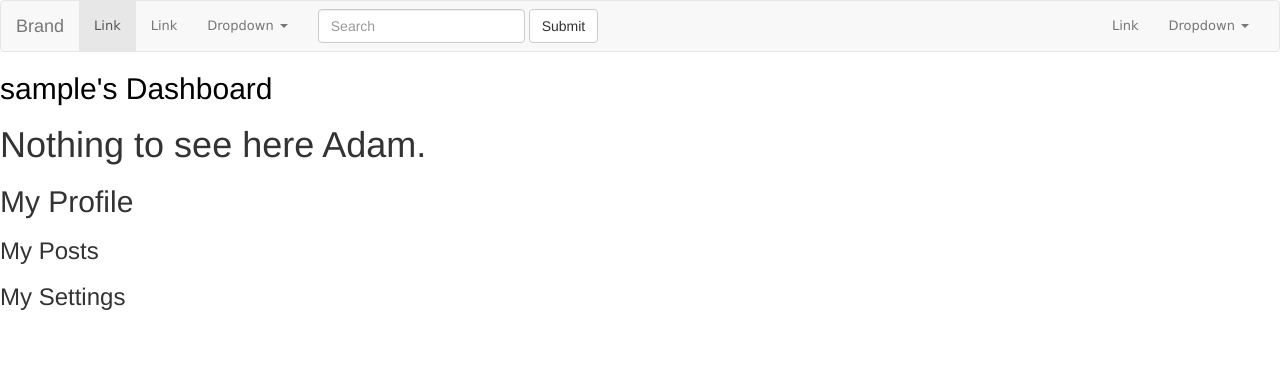
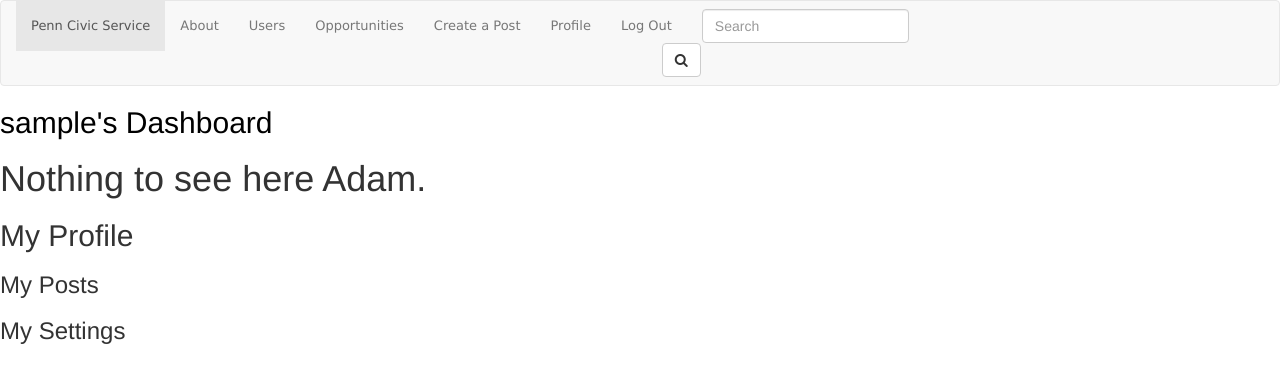
Before and after one commit to pennlabs/Penn-Civic-Service, a Rails app: page / in a window 1280 px wide. Shown: the top 383 px of the page. Run offline with Rails 7, Linux system fonts and the light colour scheme; the visitor is signed in with stand-in values (Sample User, id 1); style sheets or scripts are compiled from the project's sources; some libraries are stand-ins or nearby versions.

Commit message:
Updated Navbar [Issues still exist]

```diff
--- a/app/assets/stylesheets/application.css
+++ b/app/assets/stylesheets/application.css
@@ -1,3 +1,6 @@
+#mainnav {
+}
+
 /*
  * This is a manifest file that'll be compiled into application.css, which will include all the files
  * listed below.
--- a/app/views/layouts/_nav.html.erb
+++ b/app/views/layouts/_nav.html.erb
@@ -1,72 +1,34 @@
-<!--<nav class="nav">
-  <a class="nav__item" href="/">Penn Civic Service</a>
-  <a class="nav__item" href="/about">About</a>
-  <a class="nav__item" href="/users">Users</a>
-
-  Add link to user's show page and log out button if logged in
-  <% if logged_in? and current_user.id == session[:user_id]%>
-    <a class="nav__item" href="/events">Opportunities</a>
-   <a class="nav__item" href="/events/new">Create a Post</a>
-    <a class="nav__item"> <%= link_to 'My Profile', current_user %> </a>
-    <a class="nav__item"> <%= link_to 'Log out', '/logout', method: :delete, data: { confirm: 'Are you sure?' } %> </a>
-  <% else %>
-    <% if logged_in? %>
-    <a class="nav__item"> <%= link_to 'Profile', current_user %> </a>
-    <a class="nav__item">  <%= link_to 'Log out', '/logout', method: :delete, data: { confirm: 'Are you sure?' } %> </a>
-    <% end %>
-  <% end %>
-</nav>
--->
-<nav class="navbar navbar-default">
+<link rel="stylesheet" href="https://maxcdn.bootstrapcdn.com/font-awesome/4.5.0/css/font-awesome.min.css">
+<nav id="mainnav" class="navbar navbar-default">
     <div class="container-fluid">
-        <!-- Brand and toggle get grouped for better mobile display -->
-        <div class="navbar-header">
-          <button type="button" class="navbar-toggle collapsed" data-toggle="collapse" data-target="#bs-example-navbar-collapse-1" aria-expanded="false">
         <span class="sr-only">Toggle navigation</span>
         <span class="icon-bar"></span>
         <span class="icon-bar"></span>
         <span class="icon-bar"></span>
-          </button>
-          <a class="navbar-brand" href="#">Brand</a>
     </div>
-
-            <!-- Collect the nav links, forms, and other content for toggling -->
             <div class="collapse navbar-collapse" id="bs-example-navbar-collapse-1">
               <ul class="nav navbar-nav">
-                <li class="active"><a href="#">Link <span class="sr-only">(current)</span></a></li>
-                <li><a href="#">Link</a></li>
-                <li class="dropdown">
-                  <a href="#" class="dropdown-toggle" data-toggle="dropdown" role="button" aria-haspopup="true" aria-expanded="false">Dropdown <span class="caret"></span></a>
-                  <ul class="dropdown-menu">
-                    <li><a href="#">Action</a></li>
-                    <li><a href="#">Another action</a></li>
-                    <li><a href="#">Something else here</a></li>
-                    <li role="separator" class="divider"></li>
-                    <li><a href="#">Separated link</a></li>
-                    <li role="separator" class="divider"></li>
-                    <li><a href="#">One more separated link</a></li>
-                  </ul>
-                </li>
+                <li class="active"><a href="/">Penn Civic Service<span class="sr-only">(current)</span></a></li>
+                <li><a href="/about">About</a></li>
+                <li><a href="/users">Users</a></li>
+
+<% if logged_in? and current_user.id == session[:user_id]%>
+                <li><a href="/events">Opportunities</a></li>
+                <li><a href="/events/new">Create a Post</a></li>
+                <li><%= link_to 'Profile', current_user %></li>
+                <li><%= link_to 'Log Out', '/logout', method: :delete, data: { confirm: 'Are you sure?' } %></li>
+<% else %>
+    <% if logged_in? %>
+                <li><%= link_to 'Profile', current_user %></li>
+                <li><%= link_to 'Log Out', '/logout', method: :delete, data: { confirm: 'Are you sure?' } %></li>
+    <% end %>
+<% end %>
                 </ul>
               <form class="navbar-form navbar-left" role="search">
                 <div class="form-group">
-                  <input type="text" class="form-control" placeholder="Search">
+                  <input type="text" class="form-control" placeholder="Search"/>
                 </div>
-                <button type="submit" class="btn btn-default">Submit</button>
+                <button style="margin-left: -40px;" type="submit" class="btn btn-default"><i class="fa fa-search"></i></button>
               </form>
-              <ul class="nav navbar-nav navbar-right">
-                <li><a href="#">Link</a></li>
-                <li class="dropdown">
-                  <a href="#" class="dropdown-toggle" data-toggle="dropdown" role="button" aria-haspopup="true" aria-expanded="false">Dropdown <span class="caret"></span></a>
-                  <ul class="dropdown-menu">
-                    <li><a href="#">Action</a></li>
-                    <li><a href="#">Another action</a></li>
-                    <li><a href="#">Something else here</a></li>
-                    <li role="separator" class="divider"></li>
-                    <li><a href="#">Separated link</a></li>
-                  </ul>
-                </li>
-              </ul>
-            </div><!-- /.navbar-collapse -->
-          </div><!-- /.container-fluid -->
+          </div>
 </nav>
```
Lines whose indentation alone changed are shown as unchanged.
